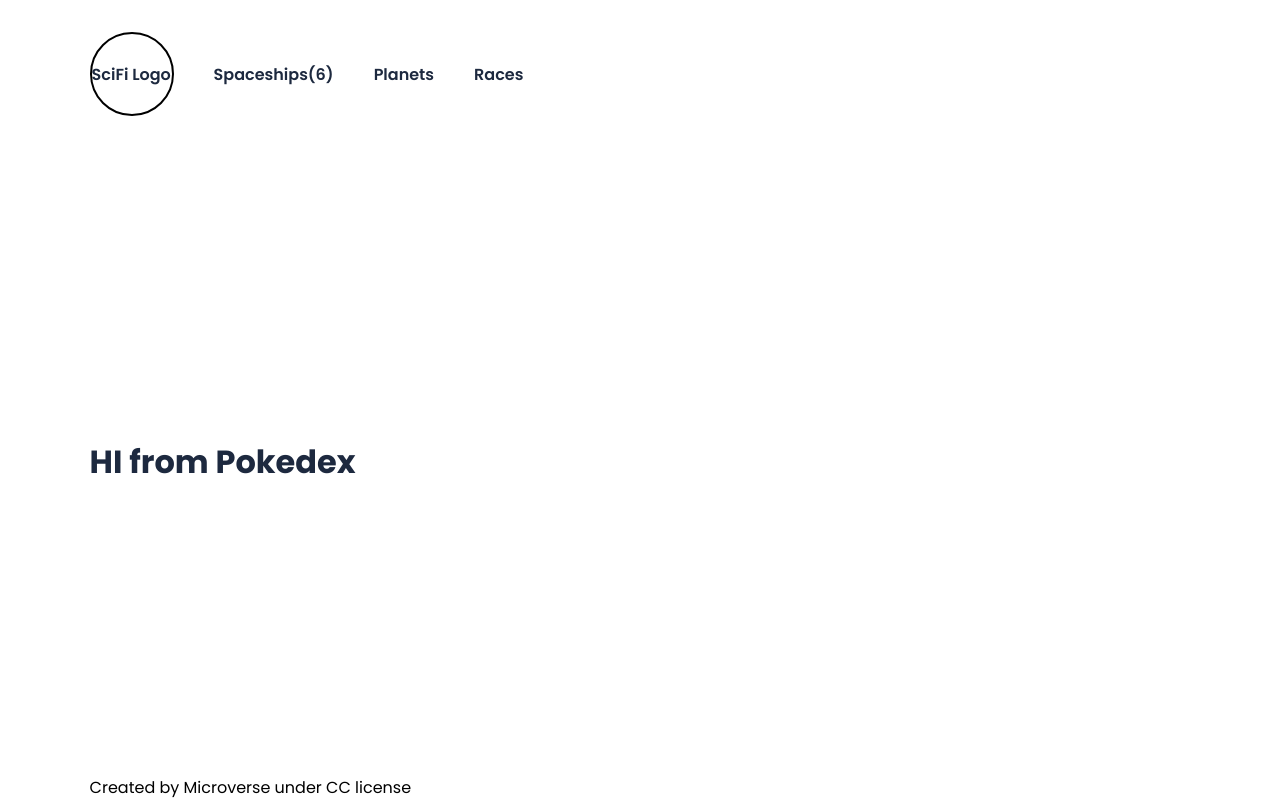
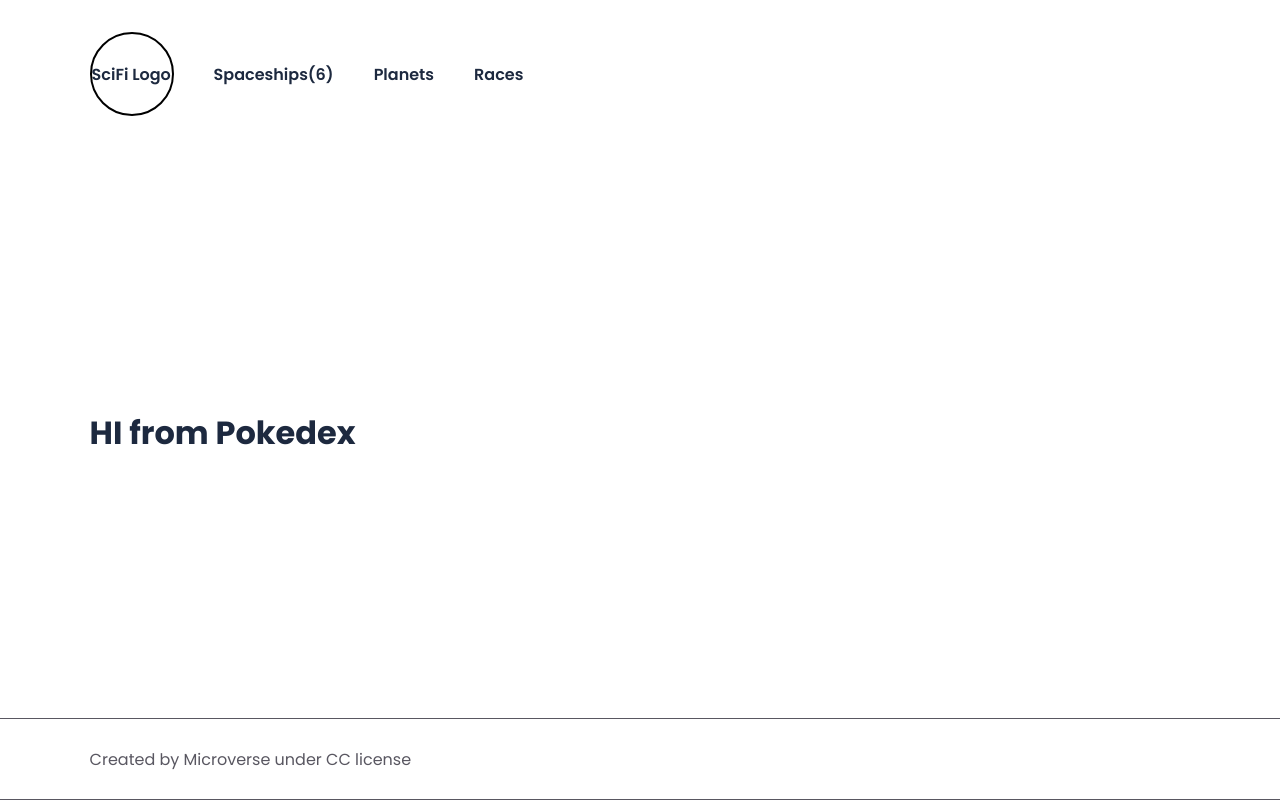
Before and after one commit to shahadat3669/pokedex, a website built with webpack: page src/index.html in a window 1280 px wide. Built offline with nearby package versions, Linux system fonts and the light colour scheme.

Commit message:
Add styles for footer section in main.css file.

```diff
--- a/src/main.css
+++ b/src/main.css
@@ -94,3 +94,15 @@ body {
   width: 5rem;
   height: 5rem;
 }
+
+.footer {
+  height: 5rem;
+  border-top: 1px solid var(--dark);
+  border-bottom: 1px solid var(--dark);
+  display: flex;
+  align-items: center;
+}
+
+.footer p {
+  color: var(--dark);
+}
```
